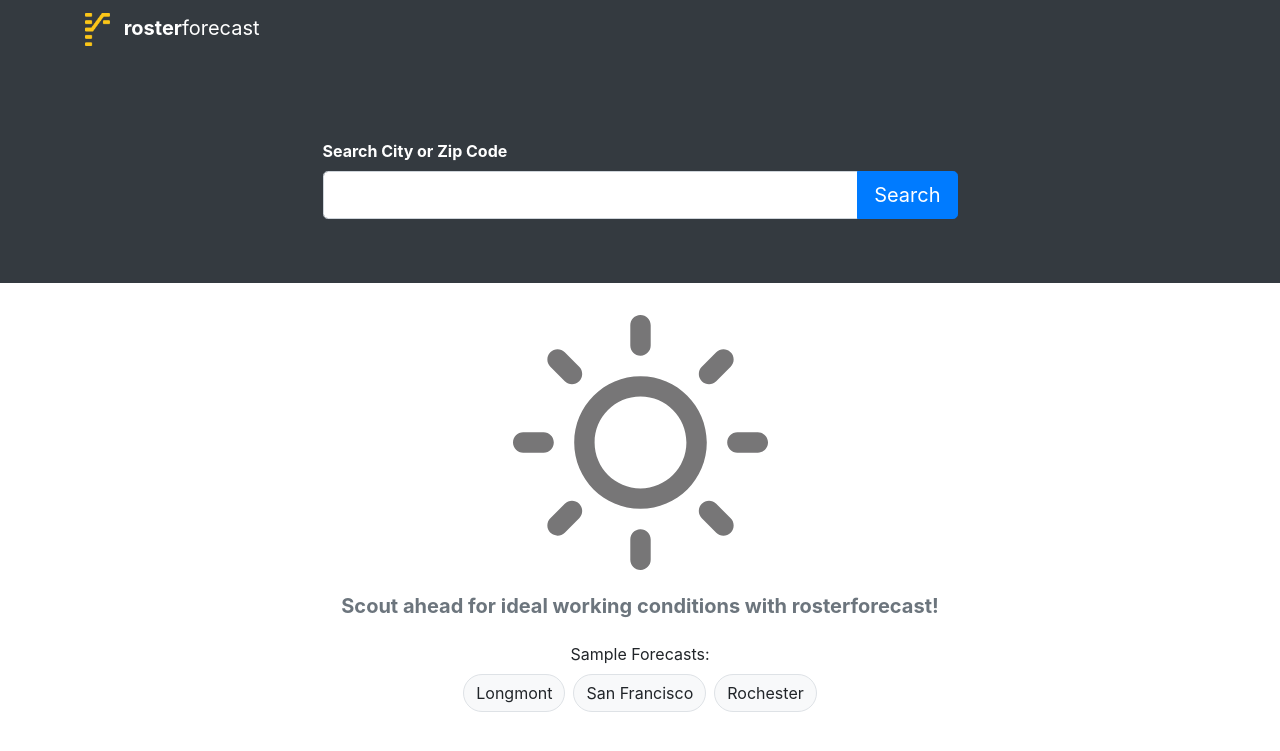
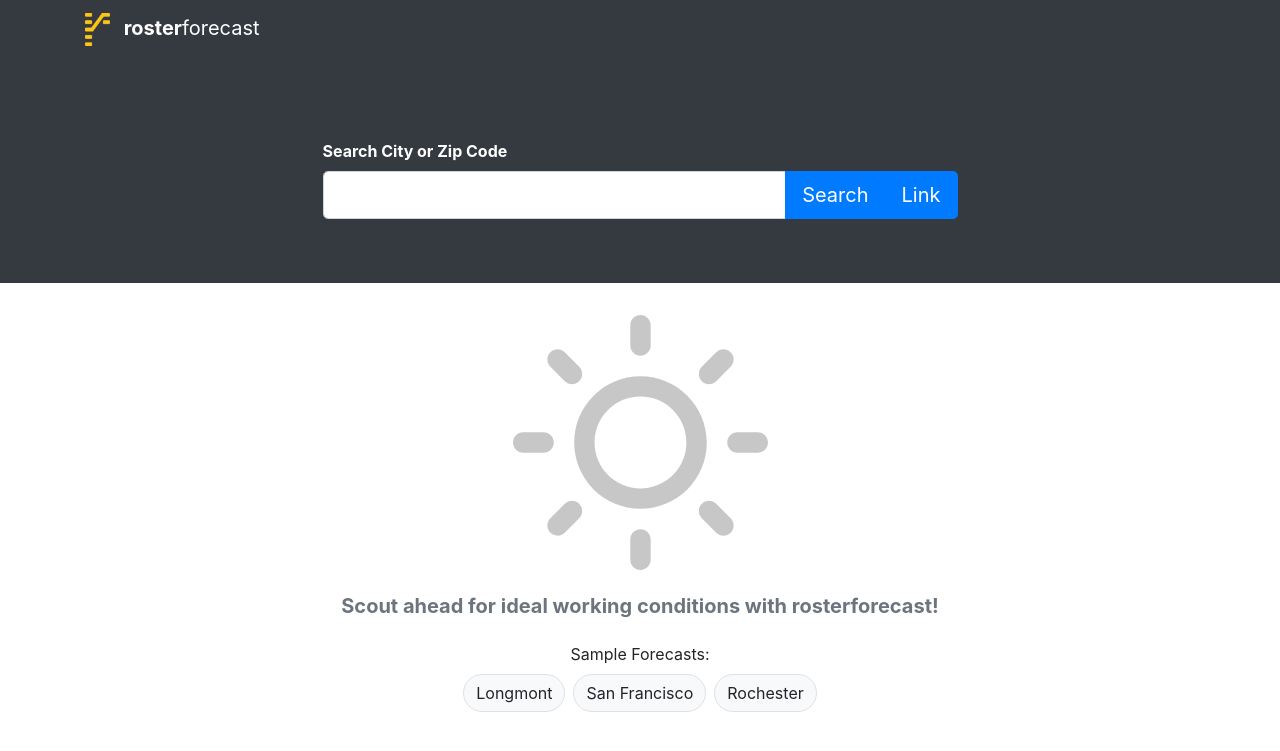
Before and after one commit to TylerRenfro/roster-forecaster, a Jekyll site: the page built from index.markdown, in a window 1280 px wide. Shown: the top 751 px of the page. Built offline with Jekyll 4.4.1, drawn with Linux system fonts in a browser that asks for light colours.

Commit message:
button test

```diff
--- a/_includes/search.html
+++ b/_includes/search.html
@@ -11,6 +11,7 @@
             />
             <div class="input-group-append">
               <button href="{{site.baseurl}}/search-results" type="button" class="btn btn-primary">Search</button>
+              <a class="btn btn-primary" href="#" role="button">Link</a>
             </div>
           </div>
         </div>
--- a/_layouts/home.html
+++ b/_layouts/home.html
@@ -8,7 +8,7 @@
       <div class="row justify-content-center mt-3">
         <div class="col-12 text-center">
           <img
-            class="mb-4"
+            class="mb-4 search-placehoder-icon"
             width="255px"
             height="auto"
             src="{{site.baseurl}}/assets/sunny.svg"
--- a/_layouts/no-results.html
+++ b/_layouts/no-results.html
@@ -8,7 +8,7 @@
       <div class="row justify-content-center mt-3">
         <div class="col-12 col-sm-10 col-lg-7">
           <img
-            class="mb-4 mx-auto d-flex"
+            class="mb-4 mx-auto d-flex search-placehoder-icon"
             width="255px"
             height="auto"
             src="{{site.baseurl}}/assets/rainy.svg"
--- a/assets/main.scss
+++ b/assets/main.scss
@@ -25,6 +25,10 @@
 .date {
     margin-bottom: 1rem;
 }
+
+.search-placehoder-icon {
+    opacity: .4;
+}
 @include media-breakpoint-only(xs) {
     h4.secondary-data {
         font-size: 1.15rem;
```
